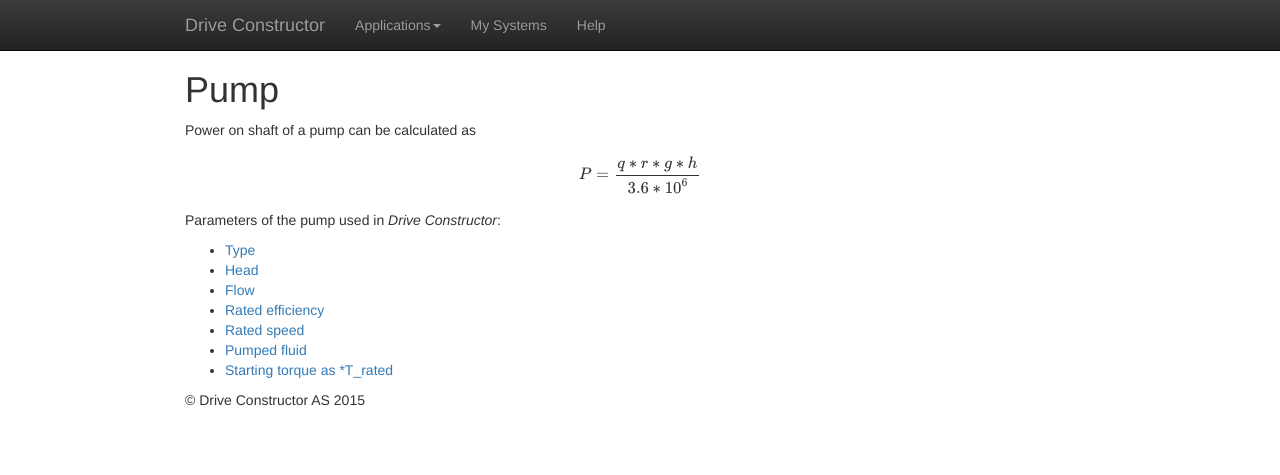
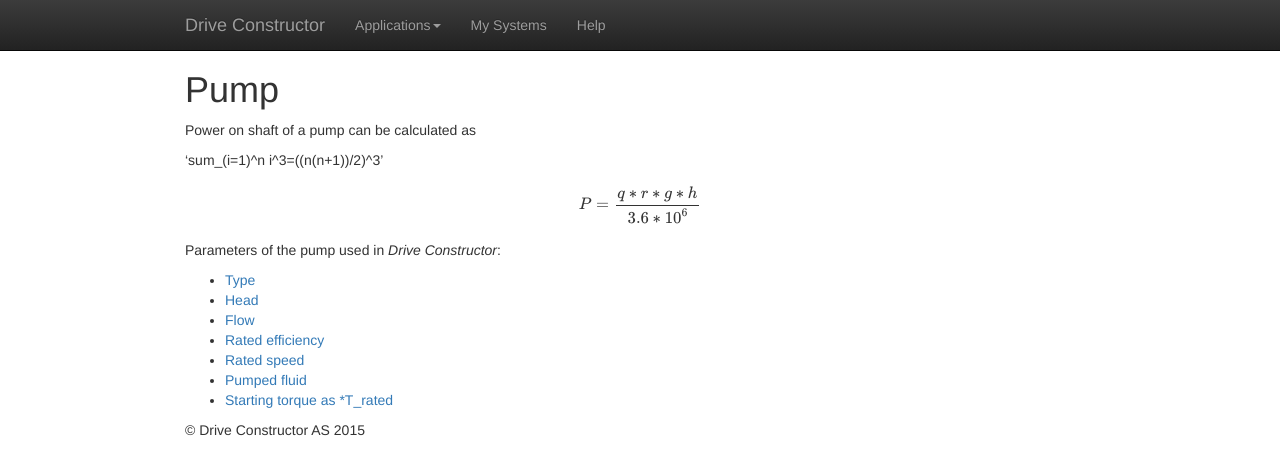
Before and after one commit to Alexey1Gavrilov/drive-constructor-site, a Jekyll site: the page built from help/applications/pump/index.md, in a window 1280 px wide. Shown: the top 475 px of the page. Built offline with Jekyll 4.4.1, drawn with Linux system fonts in a browser that asks for light colours; formulas are drawn with MathJax 3.

Commit message:
Update index.md

```diff
--- a/help/applications/pump/index.md
+++ b/help/applications/pump/index.md
@@ -6,6 +6,8 @@
 # Pump
 
 Power on shaft of a pump can be calculated as
+
+'sum_(i=1)^n i^3=((n(n+1))/2)^3'
 
 $$
 	P = \frac{q*r*g*h}{3.6*10^6}
```
